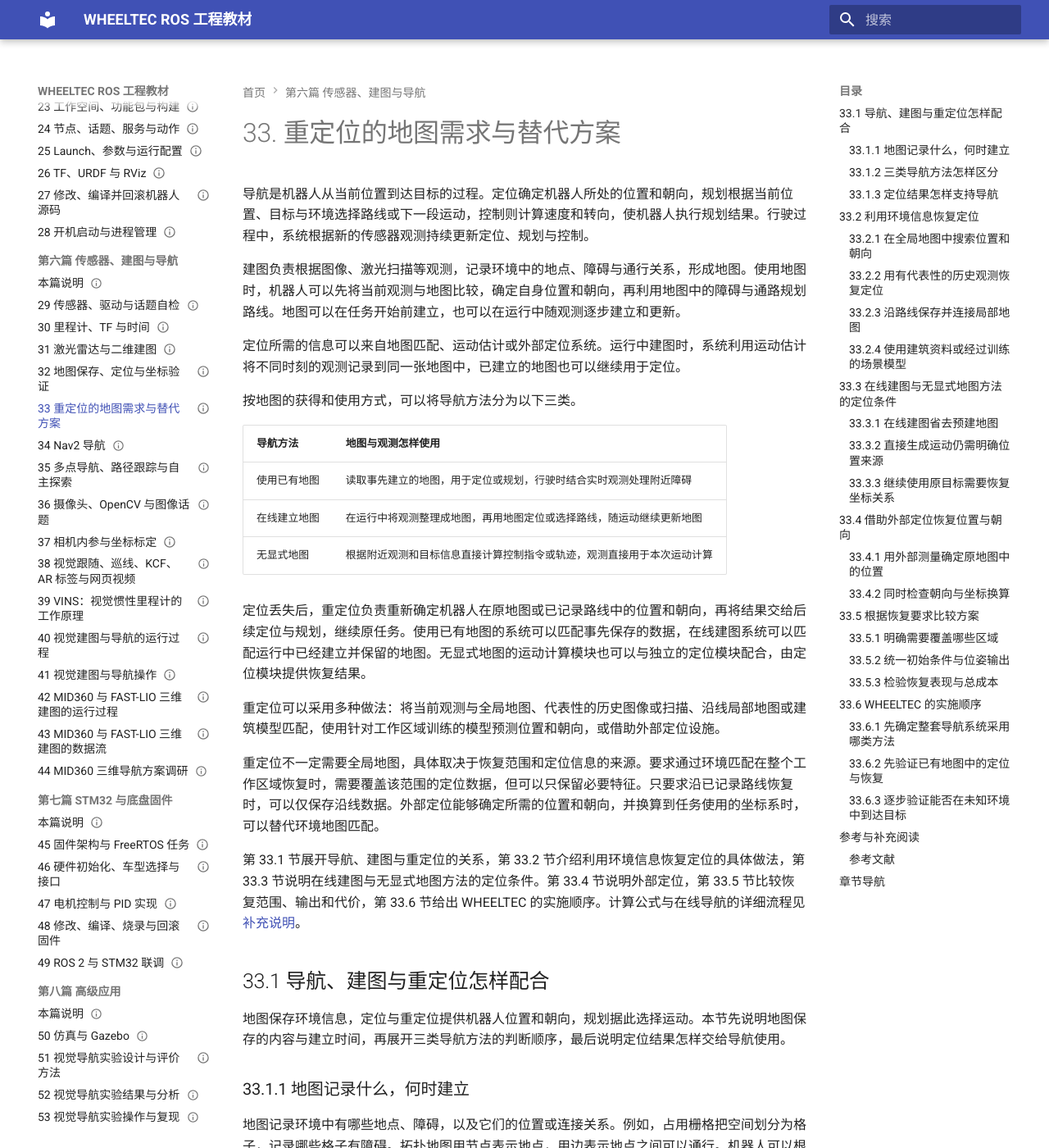
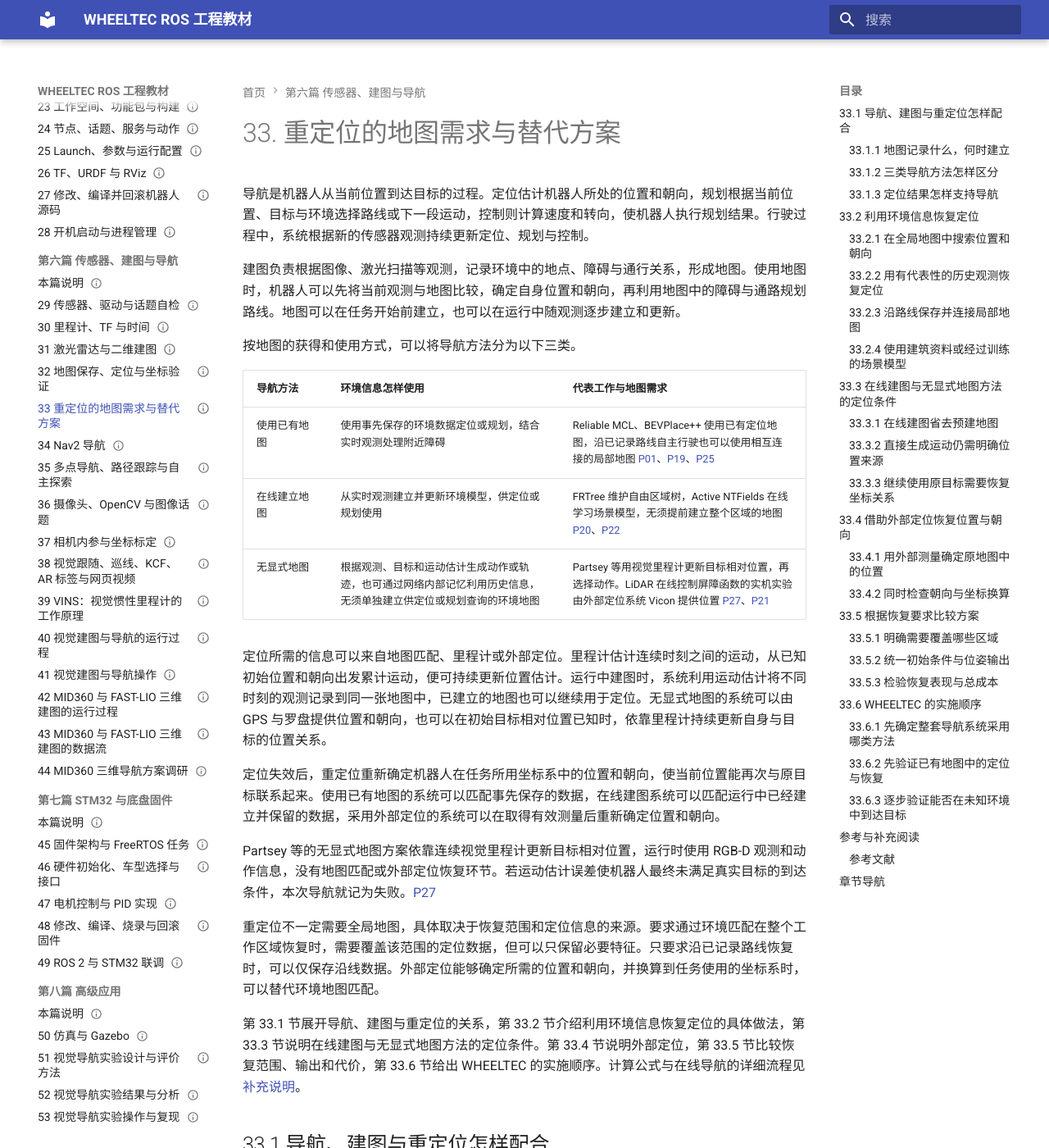
Before and after one commit to EnosElinsa/wheeltec-ros-textbook, an MkDocs documentation site: the page built from docs/06-sensors-navigation/33-relocalization-map-dependence.md, in a window 1280 px wide and 1400 px high. Shown: the whole window at 82% size. Built offline with MkDocs 1.6.1 and Material for MkDocs 9.7.7, drawn with Linux system fonts in a browser that asks for light colours; some of the changed text lies outside the part shown.

Commit message:
docs: explain odometry-only navigation and its failure conditions

```diff
--- a/docs/06-sensors-navigation/33-relocalization-map-dependence.md
+++ b/docs/06-sensors-navigation/33-relocalization-map-dependence.md
@@ -4,23 +4,23 @@
 
 # 33. 重定位的地图需求与替代方案
 
-导航是机器人从当前位置到达目标的过程。定位确定机器人所处的位置和朝向，规划根据当前位置、目标与环境选择路线或下一段运动，控制则计算速度和转向，使机器人执行规划结果。行驶过程中，系统根据新的传感器观测持续更新定位、规划与控制。
+导航是机器人从当前位置到达目标的过程。定位估计机器人所处的位置和朝向，规划根据当前位置、目标与环境选择路线或下一段运动，控制则计算速度和转向，使机器人执行规划结果。行驶过程中，系统根据新的传感器观测持续更新定位、规划与控制。
 
 建图负责根据图像、激光扫描等观测，记录环境中的地点、障碍与通行关系，形成地图。使用地图时，机器人可以先将当前观测与地图比较，确定自身位置和朝向，再利用地图中的障碍与通路规划路线。地图可以在任务开始前建立，也可以在运行中随观测逐步建立和更新。
 
-定位所需的信息可以来自地图匹配、运动估计或外部定位系统。运行中建图时，系统利用运动估计将不同时刻的观测记录到同一张地图中，已建立的地图也可以继续用于定位。
-
 按地图的获得和使用方式，可以将导航方法分为以下三类。
 
-| 导航方法 | 地图与观测怎样使用 |
-|---|---|
-| 使用已有地图 | 读取事先建立的地图，用于定位或规划，行驶时结合实时观测处理附近障碍 |
-| 在线建立地图 | 在运行中将观测整理成地图，再用地图定位或选择路线，随运动继续更新地图 |
-| 无显式地图 | 根据附近观测和目标信息直接计算控制指令或轨迹，观测直接用于本次运动计算 |
+| 导航方法 | 环境信息怎样使用 | 代表工作与地图需求 |
+|---|---|---|
+| 使用已有地图 | 使用事先保存的环境数据定位或规划，结合实时观测处理附近障碍 | Reliable MCL、BEVPlace++ 使用已有定位地图，沿已记录路线自主行驶也可以使用相互连接的局部地图 [P01]、[P19]、[P25] |
+| 在线建立地图 | 从实时观测建立并更新环境模型，供定位或规划使用 | FRTree 维护自由区域树，Active NTFields 在线学习场景模型，无须提前建立整个区域的地图 [P20]、[P22] |
+| 无显式地图 | 根据观测、目标和运动估计生成动作或轨迹，也可通过网络内部记忆利用历史信息，无须单独建立供定位或规划查询的环境地图 | Partsey 等用视觉里程计更新目标相对位置，再选择动作。LiDAR 在线控制屏障函数的实机实验由外部定位系统 Vicon 提供位置 [P27]、[P21] |
 
-定位丢失后，重定位负责重新确定机器人在原地图或已记录路线中的位置和朝向，再将结果交给后续定位与规划，继续原任务。使用已有地图的系统可以匹配事先保存的数据，在线建图系统可以匹配运行中已经建立并保留的地图。无显式地图的运动计算模块也可以与独立的定位模块配合，由定位模块提供恢复结果。
+定位所需的信息可以来自地图匹配、里程计或外部定位。里程计估计连续时刻之间的运动，从已知初始位置和朝向出发累计运动，便可持续更新位置估计。运行中建图时，系统利用运动估计将不同时刻的观测记录到同一张地图中，已建立的地图也可以继续用于定位。无显式地图的系统可以由 GPS 与罗盘提供位置和朝向，也可以在初始目标相对位置已知时，依靠里程计持续更新自身与目标的位置关系。
 
-重定位可以采用多种做法：将当前观测与全局地图、代表性的历史图像或扫描、沿线局部地图或建筑模型匹配，使用针对工作区域训练的模型预测位置和朝向，或借助外部定位设施。
+定位失效后，重定位重新确定机器人在任务所用坐标系中的位置和朝向，使当前位置能再次与原目标联系起来。使用已有地图的系统可以匹配事先保存的数据，在线建图系统可以匹配运行中已经建立并保留的数据，采用外部定位的系统可以在取得有效测量后重新确定位置和朝向。
+
+Partsey 等的无显式地图方案依靠连续视觉里程计更新目标相对位置，运行时使用 RGB-D 观测和动作信息，没有地图匹配或外部定位恢复环节。若运动估计误差使机器人最终未满足真实目标的到达条件，本次导航就记为失败。[P27]
 
 重定位不一定需要全局地图，具体取决于恢复范围和定位信息的来源。要求通过环境匹配在整个工作区域恢复时，需要覆盖该范围的定位数据，但可以只保留必要特征。只要求沿已记录路线恢复时，可以仅保存沿线数据。外部定位能够确定所需的位置和朝向，并换算到任务使用的坐标系时，可以替代环境地图匹配。
 
@@ -46,7 +46,7 @@
 
 首先检查本次运行是否依赖开始前就已保存的地图、场景记录，或用该区域数据训练的定位模型。如果依赖，就归入使用已有地图，即使运行中还更新附近的障碍。其余方法再检查是否将观测整理成环境模型，供后续定位或规划使用。如果建立了这种模型，就归入在线建立地图，否则归入无显式地图。
 
-环境模型可以记录各处的障碍、可通行区域及其连接，让算法按位置查找所需信息。局部栅格、自由区域树和后文介绍的学习模型都可以起这种作用。仅暂存最近几次扫描或记录机器人速度，则不直接等同于建图。
+环境模型可以记录各处的障碍、可通行区域及其连接，让算法按位置查找所需信息。局部栅格、自由区域树和后文介绍的学习场景模型都可以起这种作用。无显式地图的方法也可以暂存最近观测、速度状态，或通过网络记忆利用历史观测。
 
 按照是否依赖已有环境数据、是否在线建立环境模型的顺序判断，同一运行阶段只会进入下图中的一个分支。
 
@@ -64,9 +64,7 @@
 
 这一编排借鉴了 DeSouza 与 Kak 在室内视觉导航综述中采用的三分法。[P23] Zhu 与 Zhang 的学习导航综述介绍了多种被称为“无地图”的方法，其中一些维护局部地图或依赖外部定位。[P24] 本章据此按上述顺序核对各方法实际使用的数据。
 
-在使用已有地图或在线建图的系统中，重定位可以读取已经保存的地图，与当前观测匹配后计算位置和朝向。无显式地图的运动计算模块可以从独立的定位模块接收这些结果，再据此生成运动。
-
-外部定位是位置与朝向的信息来源，可以与不同导航方法组合。使用基站或地标后，系统仍应按实际使用的地图和环境模型判断类别。
+在使用已有地图或在线建图的系统中，重定位可以读取已经保存的地图，与当前观测匹配后计算位置和朝向。无显式地图的系统可以将里程计或外部定位提供的位置估计用于运动计算。外部定位也可以与使用地图的系统组合，分类时仍按系统实际使用的地图和环境模型判断。
 
 ### 33.1.3 定位结果怎样支持导航
 
@@ -159,7 +157,7 @@
 
 ## 33.3 在线建图与无显式地图方法的定位条件
 
-在线建图和直接根据观测生成运动，都可以减少出发前的地图准备工作。本节分别说明两类方法减少了什么信息需求，再检查定位失效后怎样继续使用原有目标。导航能力与重定位能力需要根据各自的输入和输出判断。
+在线建图和直接根据观测生成运动，都可以减少出发前的地图准备工作。本节先说明在线地图怎样支持规划与重定位，再介绍无显式地图方法的位置来源与任务失败条件，最后说明恢复原目标需要的坐标关系。
 
 ### 33.3.1 在线建图省去预建地图
 
@@ -171,7 +169,15 @@
 
 ### 33.3.2 直接生成运动仍需明确位置来源
 
-无显式地图的方法可以根据当前扫描修正控制指令，也可以根据连续观测和目标信息生成轨迹。LiDAR 在线控制屏障函数不持续累积环境地图，实机实验却由 Vicon 提供机器人位置。[P21] 省去地图更新后，位置输入仍来自其他系统。
+无显式地图的方法可以根据当前观测修正控制指令，也可以根据连续观测和目标信息生成动作或轨迹。当前位置与目标之间的关系，可以由里程计持续更新，也可以由外部定位提供。
+
+Partsey 等研究的目标点导航任务，在出发时给定目标相对于起点的准确坐标。运行时，视觉里程计根据连续两帧彩色与深度图像以及已执行动作，估计两次观测之间的位移和转动，用来更新目标相对于机器人的位置。导航策略再结合当前深度图像、更新后的目标位置和网络记忆，选择前进、转向或停止。[P27]（§2、§3、图 2）
+
+这套系统依靠累计运动保持与初始目标的联系，导航策略始终使用视觉里程计更新的目标位置，未设置地图匹配或外部定位恢复环节。作者通过引入动作信息、数据增强以及扩大训练数据和模型规模，提高视觉里程计的可靠性，并评价由此带来的导航表现。导航策略训练时使用仿真器提供的准确位置和朝向，测试运行时则改用视觉里程计的估计。[P27]（§3–4）
+
+论文将距真实目标不超过 $0.36\,\mathrm{m}$ 时发出停止指令记为成功。在 Habitat Challenge 2021 的仿真测试集上，方法达到 94% 成功率。实机初步实验共 9 次任务，成功率为 11%。里程计误差可能使估计的目标位置偏离真实目标，导致机器人在错误位置停下。最终未满足上述到达条件的任务计为失败。[P27]（§2、§5.2、§6）
+
+LiDAR 在线控制屏障函数采用外部位置输入。系统根据当前扫描修正控制指令，不持续累积环境地图，实机实验由 Vicon 提供机器人位置。[P21]
 
 MTG 与 DTG 利用传感器观测生成轨迹，输出机器人接下来可以怎样运动。[P14]、[P15] 任务需要原地图位姿时，由定位模块提供相应结果。DTG 的实机系统还组合了局部规划器，轨迹生成、局部规划和定位分别提供各自的输入与输出。[P15]
 
@@ -181,7 +187,7 @@
 
 里程计估计相对运动。系统将初始地图位姿与后续运动组合，持续更新机器人在地图中的位置和朝向。初始位姿未知时，需要先通过环境匹配或外部定位确定这项初始关系。
 
-定位丢失后，系统可以从当前位置重新建立局部地图。若原目标仍用原地图坐标表示，系统还需匹配保留的旧地图数据，或借助外部定位，确定新地图与原地图之间的位置和朝向关系，再继续原任务。
+具备建图功能的系统可以在定位丢失后，从当前位置重新建立局部地图。若原目标仍用原地图坐标表示，还需利用系统提供的旧地图匹配或外部定位功能，确定新地图与原地图之间的位置和朝向关系，再继续原任务。
 
 FRTree 的树更新、轨迹生成、在线场景学习，以及根据当前扫描计算控制指令的详细流程见[补充说明](research/relocalization-method-notes.md#online-navigation-methods)。
 
@@ -295,6 +301,7 @@
 - <span id="p24"></span>P24 · X04 — Zhu, Kai, and Tao Zhang (2021). *Deep reinforcement learning based mobile robot navigation: A review*. Tsinghua Science and Technology, 26(5), 674–691. [DOI](https://doi.org/10.26599/TST.2021.9010012).
 - <span id="p25"></span>P25 · J01 — Krawciw, Alexander, and Timothy D. Barfoot (2026). *Local Maps Are All You Need: A Review of Topometric Teach and Repeat Navigation*. Annual Review of Control, Robotics, and Autonomous Systems, 9, 301–324. [DOI](https://doi.org/10.1146/annurev-control-032724-020548).
 - <span id="p26"></span>P26 · SC-R073 — Placed, Julio A. et al. (2023). *A Survey on Active Simultaneous Localization and Mapping: State of the Art and New Frontiers*. IEEE Transactions on Robotics, 39(3), 1686–1705. [DOI](https://doi.org/10.1109/TRO.2023.3248510).
+- <span id="p27"></span>P27 — Partsey, Ruslan et al. (2022). *Is Mapping Necessary for Realistic PointGoal Navigation?* Proceedings of the IEEE/CVF Conference on Computer Vision and Pattern Recognition (CVPR), 17232–17241. [论文与引文](https://openaccess.thecvf.com/content/CVPR2022/html/Partsey_Is_Mapping_Necessary_for_Realistic_PointGoal_Navigation_CVPR_2022_paper.html).
 
 软件与坐标规范：
 
@@ -332,6 +339,7 @@
 [P24]: #p24
 [P25]: #p25
 [P26]: #p26
+[P27]: #p27
 [S01]: #s01
 [S02]: #s02
 [S03]: #s03
--- a/docs/06-sensors-navigation/research/online-navigation-evidence.csv
+++ b/docs/06-sensors-navigation/research/online-navigation-evidence.csv
@@ -2,3 +2,4 @@
 P20,M05,FRTree Planner: Robot Navigation in Cluttered and Unknown Environments With Tree of Free Regions,2025,IEEE Robotics and Automation Letters,10.1109/lra.2025.3544519,https://ieeexplore.ieee.org/document/10897898/,无需预建地图的在线自由区域树、位置输入与探索记忆,direct-support,定向全文：输入、方法、相关实验及适用条件；关键页渲染核对,§III-A–C; §IV-B,2;3;4;5;6;7,22,without relying on a prior map,算法输入当前位置与目标位置，在线保存自由区域、已访问和死路记录；Go1 实机不等于轮式底盘验证。,c8c8d1814696cb6abc15c996c478da89493fe7909ec6ff213470e3ca09db74b2,a3a55f78b76e671a8b1b943cc46696f4b1e944a98eeaa682059f858419f76480,c98850541b1ddf4dffeed98c309a5d71f8b242584e4e2e5bd7f82ed152f32c81
 P21,E26,LiDAR-Based Online Control Barrier Function Synthesis for Safe Navigation in Unknown Environments,2024,IEEE Robotics and Automation Letters,10.1109/lra.2023.3339059,https://ieeexplore.ieee.org/document/10339852/,当前扫描安全控制与独立位置来源,direct-support,定向全文：输入、方法、相关实验及适用条件；关键页渲染核对,§III; §IV-A–B; §V-A,3;4;5;6,265,The positions of the robots are obtained by Vicon localization.,实机位置由 Vicon 提供；输入约束可能使控制求解不可行，数据更新安全性有相应假设；不是失效重定位实验。,ad2b3f045b929bf5135365861ba0dcf07e9a50d9b660ead47c3ab648ba199a03,f8587f977511b11207f859c8a6c9b004779105684e15cb95670ff4401921bd39,83a31a59ccefe23f50e2bcbc4826f6fa394698cd235689352e401cbd90239384
 P22,H47,Physics-Informed Neural Mapping and Motion Planning in Unknown Environments,2025,IEEE Transactions on Robotics,10.1109/tro.2025.3548495,https://ieeexplore.ieee.org/document/10916504/,里程计与局部感知驱动的在线场景学习和规划,direct-support,定向全文：输入、方法、相关实验及适用条件；关键页渲染核对,§IV-D–F; §V-D,5;6;7;9;10,239,The raw input of data comprises robot odometry and the sensor readings.,探索时维护占用地图并保存在线样本；TurtleBot4 相机位姿来自里程计；没有据此验证原地图位姿失效恢复。,e7f142d609c56b49a816d8633451d00521eec0a52c9b5c786faacf8aad75e426,13af1f12801826a45f7f3cbe33e35f9a05cb59a2c625acdee8de1a4bba86c0aa,ee4dea8bccf33efc94387c3715957059e0df7b1d248858c83f4339b6ed191119
+P27,,Is Mapping Necessary for Realistic PointGoal Navigation?,2022,Proceedings of the IEEE/CVF Conference on Computer Vision and Pattern Recognition (CVPR),,https://openaccess.thecvf.com/content/CVPR2022/html/Partsey_Is_Mapping_Necessary_for_Realistic_PointGoal_Navigation_CVPR_2022_paper.html,已知初始相对目标时以视觉里程计更新目标位置，配合导航策略在无显式地图条件下运行；区分导航训练与测试输入、到达判据及仿真和实机结果,direct-support,用户提供PDF定向全文核查：任务、架构、里程计、实验和结论；关键页渲染对照；CVF官方题录与原始BibTeX,§2–4; Fig. 2; Table 3; §6; §8,2;3;4;7;8,,The initial goal location estimate is equal to ground truth goal location (as per the task specification).,目标相对于起点的准确坐标由任务给定；导航策略训练使用仿真真值，测试使用RGB-D与动作信息估计运动；成功要求距真实目标不超过0.36米并停止；仿真测试成功率94%，实机9次成功率11%；本文记录连续运动估计和到达表现。,9f37e52e3605118cd0066e763f624ed6c9679a2ef1c06359ce9c64081c075d8f,c295e893133deb030280b78bfbbc37773774cca599088e096e7af43223cc8455,
```
Also changed, not shown: docs/06-sensors-navigation/research/navigation-taxonomy-reference-audit.md (+3 -1 lines), docs/06-sensors-navigation/research/online-navigation-reference-audit.md (+10 -0 lines).
